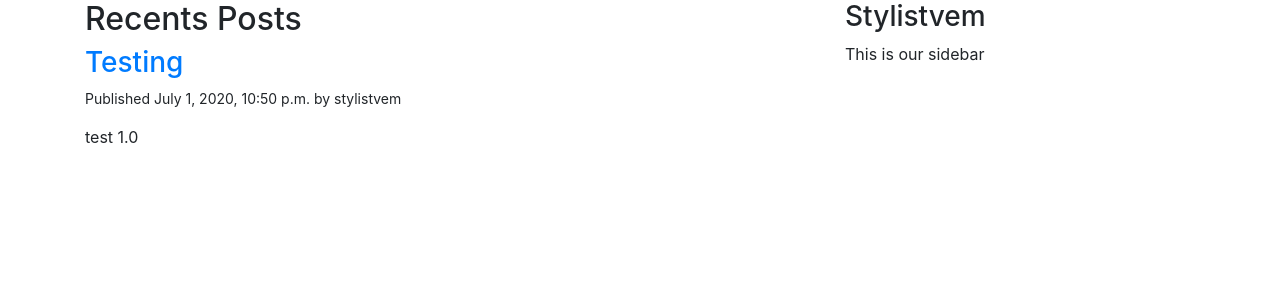
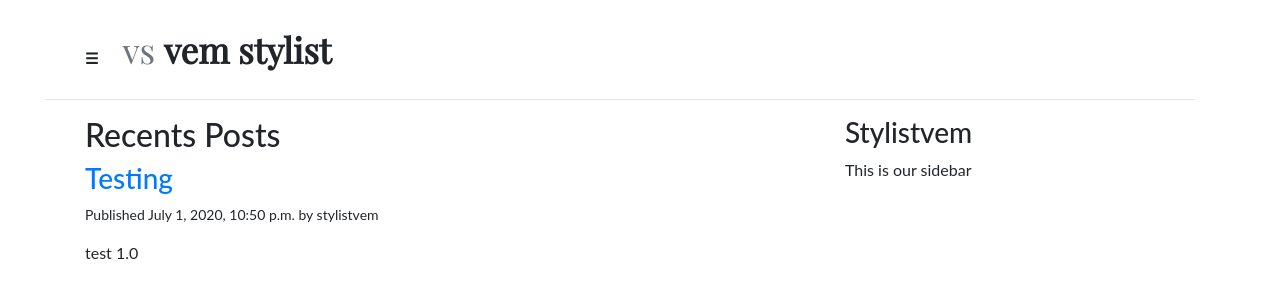
Before and after one commit to Geerocktricks/stylist-vem, a Django app: page / in a window 1280 px wide. Shown: the top 295 px of the page. Run offline with Django 3.2, Linux system fonts and the light colour scheme; data comes from the database, SQL or seed files in the repository; some libraries are stand-ins or nearby versions.

Commit message:
First navbar trial

```diff
--- a/stylistapp/templates/blog/base.html
+++ b/stylistapp/templates/blog/base.html
@@ -8,10 +8,12 @@
     {% block styles %}
         {% bootstrap_css %}
     {% endblock %}
+    <link href="https://fonts.googleapis.com/css2?family=Playfair+Display&display=swap" rel="stylesheet">
 </head>
 <body>
   <div class="container">
-      <div class="row">
+    {% include "navbar.html" %}
+      <div class="row" >
           <div class="col-md-8">
               {% block content %}
 
--- /dev/null
+++ b/stylistapp/templates/navbar.html
@@ -0,0 +1,99 @@
+<!DOCTYPE html>
+<html>
+<head>
+<meta name="viewport" content="width=device-width, initial-scale=1">
+<link href="https://fonts.googleapis.com/css2?family=Playfair+Display&display=swap" rel="stylesheet">
+<style>
+body {
+  font-family: "Lato", sans-serif;
+}
+
+.sidenav {
+  height: 100%;
+  width: 0;
+  position: fixed;
+  z-index: 1;
+  top: 0;
+  left: 0;
+  background-color: rgb(255, 255, 255);
+  overflow-x: hidden;
+  transition: 0.5s;
+  padding-top: 60px;
+  text-align:center;
+}
+
+.sidenav a {
+  padding: 8px 8px 8px 32px;
+  text-decoration: none;
+  font-size: 25px;
+  color: #818181;
+  display: block;
+  transition: 0.3s;
+
+}
+
+.sidenav a:hover{
+  color: #f1f1f1;
+}
+
+.sidenav .closebtn {
+  position: absolute;
+  top: 0;
+  right: 25px;
+  font-size: 36px;
+  margin-left: 50px;
+}
+
+@media screen and (max-height: 450px) {
+  .sidenav {padding-top: 15px;}
+  .sidenav a {font-size: 18px;}
+}
+.navlink{
+    /* text-decoration: none; */
+    list-style: none;
+    margin-left: -40px;
+}
+.navlink li{
+    display: inline-block;
+}
+.navlinkz{
+    list-style: none;
+    margin-left: -350px;
+}
+</style>
+</head>
+<body>
+
+<div id="mySidenav" class="sidenav">
+    <ul class="navlinkz" style="height: 100px;line-height: 100px;">
+        <li><span style="font-size:15px;cursor:pointer;z-index: 999;" onclick="openNav()"><b>&#9776;</b></span></li>
+        <li style="margin-left: 20px;font-size: 35px;font-family: 'Playfair Display', serif;"><span class="text-muted">vs</span></li>
+        <!-- <li style="margin-left: 10px;font-family: 'Playfair Display', serif;">Vem-Stylist</li> -->
+    </ul>
+  <a href="javascript:void(0)" class="closebtn" onclick="closeNav()" style="font-size: 15px;">&times; close</a>
+  <a href="#">About</a>
+  <a href="#">Services</a>
+  <a href="#">Clients</a>
+  <a href="#">Contact</a>
+</div>
+
+
+<ul class="navlink" style="height: 100px;line-height: 100px; border-bottom: 1px solid rgba(0,0,0, .1);">
+    <li><span style="font-size:15px;cursor:pointer;z-index: 999;" onclick="openNav()"><b>&#9776;</b></span></li>
+    <li style="margin-left: 20px;font-size: 35px;font-family: 'Playfair Display', serif;"><span class="text-muted">vs</span> <span style="font-weight: 900;">vem stylist</span></li>
+    <!-- <li style="margin-left: 10px;font-family: 'Playfair Display', serif;">Vem-Stylist</li> -->
+</ul>
+
+
+<script>
+function openNav() {
+  document.getElementById("mySidenav").style.width = "100%";
+}
+
+function closeNav() {
+  document.getElementById("mySidenav").style.width = "0";
+}
+</script>
+
+</body>
+</html>
```
